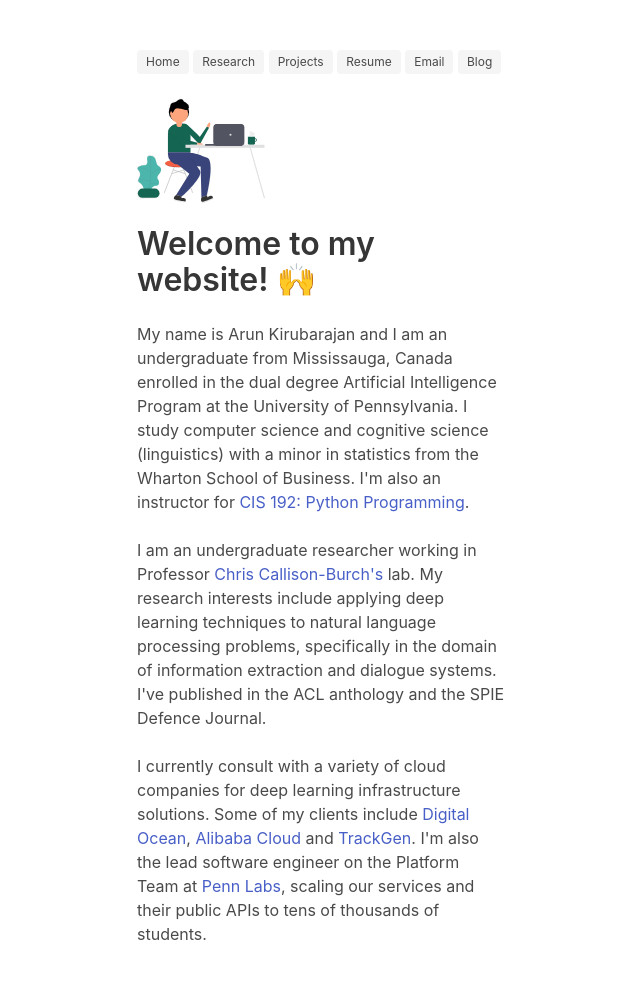
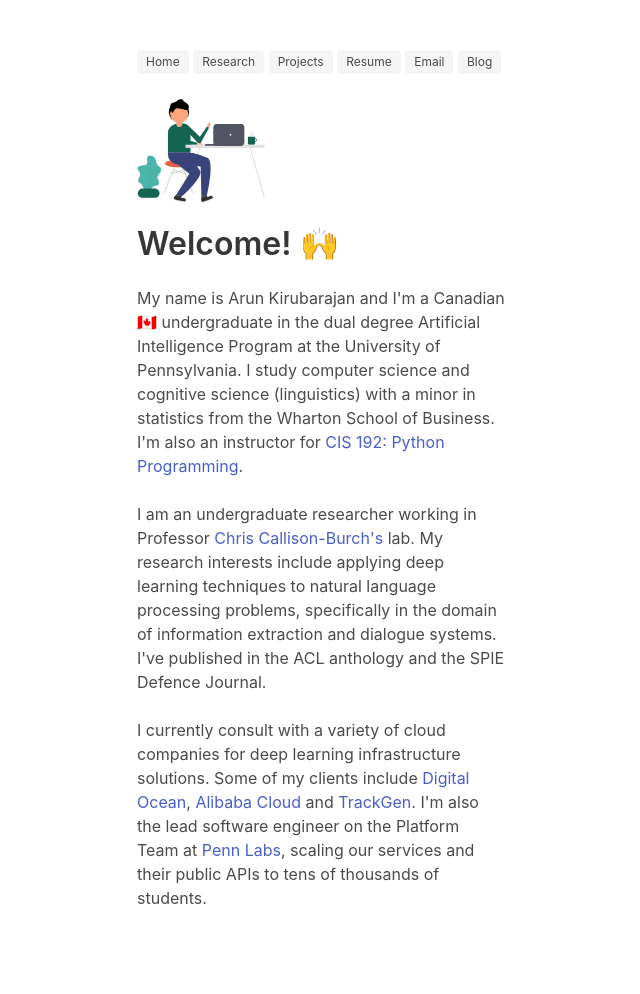
Before and after one commit to kirubarajan/old_site, a Django app: page / in a window 1280 px wide. Shown: the whole page, without its empty margins (319-959 px from the left). After the commit the page ends 904 px from the top, so only its background shows below. Run offline with Django 3.2, Linux system fonts and the light colour scheme; some libraries are stand-ins or nearby versions.

Commit message:
Edit splash info

```diff
--- a/about/templates/splash.html
+++ b/about/templates/splash.html
@@ -19,11 +19,11 @@
           <figure class="image is-128x128">
             <img src="{% static 'img/hello.svg' %}">
           </figure>
-          <h1 class="title"> Welcome to my website! 🙌 </h1>
+          <h1 class="title"> Welcome! 🙌 </h1>
 
           <p>
-            My name is Arun Kirubarajan and I am an undergraduate from Mississauga, Canada enrolled in the dual degree Artificial Intelligence
-            Program at the University of Pennsylvania. I study computer science and cognitive science (linguistics) with a minor in statistics from the Wharton School of Business. I'm also an instructor for
+            My name is Arun Kirubarajan and I'm a Canadian 🇨🇦 undergraduate in the dual degree Artificial Intelligence
+              Program at the University of Pennsylvania. I study computer science and cognitive science (linguistics) with a minor in statistics from the Wharton School of Business. I'm also an instructor for
              <a href="https://www.cis.upenn.edu/~cis192/">CIS 192: Python Programming</a>. <br> <br>
 
             I am an undergraduate researcher working in Professor <a href="http://www.cis.upenn.edu/~ccb/">Chris Callison-Burch's</a> lab. My research interests
```
